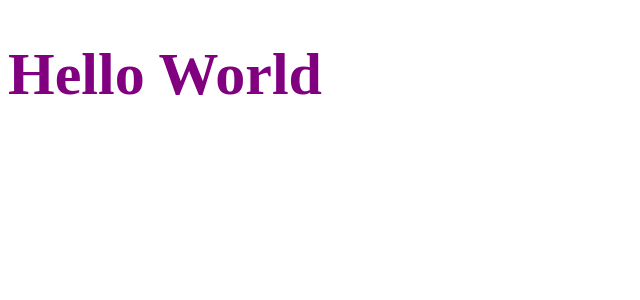
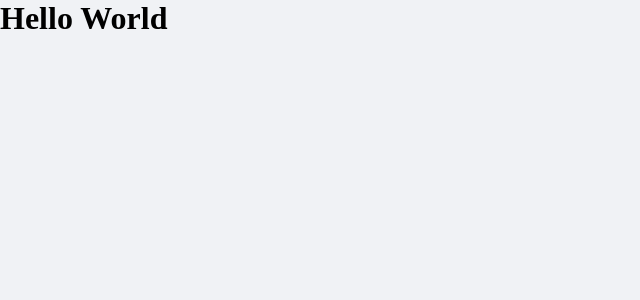
Before and after one commit to bulnes/dtmoney, a React (Create React App) app: page / in a window 1280 px wide. Shown: the top 300 px of the page, without its empty margins (0-640 px from the left). Built offline with nearby package versions, Linux system fonts and the light colour scheme.

Commit message:
feat: creating first global styles

```diff
--- a/src/App.tsx
+++ b/src/App.tsx
@@ -1,14 +1,10 @@
-import styled from "styled-components";
-
-const Title = styled.h1`
-  font-size: 60px;
-  color: purple;
-`
+import { GlobalStyle } from "./styles/global";
 
 export function App() {
   return (
     <div className="App">
-      <Title>Hello World</Title>
+      <h1>Hello World</h1>
+      <GlobalStyle />
     </div>
   );
 }
--- /dev/null
+++ b/src/styles/global.ts
@@ -0,0 +1,46 @@
+import { createGlobalStyle } from "styled-components";
+
+export const GlobalStyle = createGlobalStyle`
+  :root {
+    --background: #f0f2f5;
+    --red: #e52e4d;
+    --blue: #5429cc;
+    --blue-light: #6933ff;
+    --text-title: #363f5f;
+    --text-body: #969cb3;
+    --shape: #fff;
+  }
+
+  *, *::before, *::after {
+    margin: 0;
+    padding: 0;
+    box-sizing: border-box;
+  }
+
+  // Padrão: 16px (ótima leitura no desktop)
+  // A ideia é diminuir de acordo com o tamanho do device
+  // Para melhorar a leitura do texto e espaçamentos (REM)
+  html {
+    @media (max-width: 1080px) {
+      font-size: 93.75%;
+    }
+
+    @media (max-width: 720px) {
+      font-size: 87.5%;
+    }
+  }
+
+  body {
+    background: var(--background);
+    -webkit-font-smoothing: antialiased;
+  }
+
+  button {
+    cursor: pointer;
+  }
+
+  [disabled] {
+    opacity: 0.6;
+    cursor: not-allowed;
+  }
+`
```
